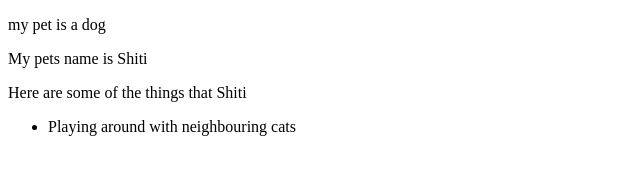
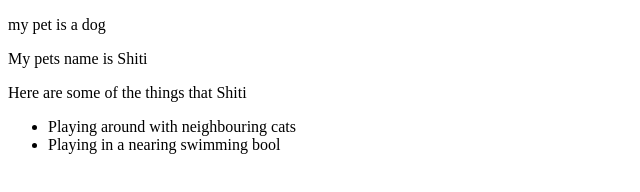
Before and after one commit to David5627/My-first-website, a plain HTML site: page Documents/moringa-projects/pet-website/index.html in a window 1280 px wide. Shown: the whole page, without its empty margins (0-640 px from the left). Drawn offline with Linux system fonts and the light colour scheme.

Commit message:
modified pages

```diff
--- a/Documents/moringa-projects/pet-website/index.html
+++ b/Documents/moringa-projects/pet-website/index.html
@@ -11,6 +11,7 @@
     <p>Here are some of the things that Shiti</p>
     <ul>
         <li>Playing around with neighbouring cats</li>
+        <li>Playing in a nearing swimming bool</li>
     </ul>
 
 
```
